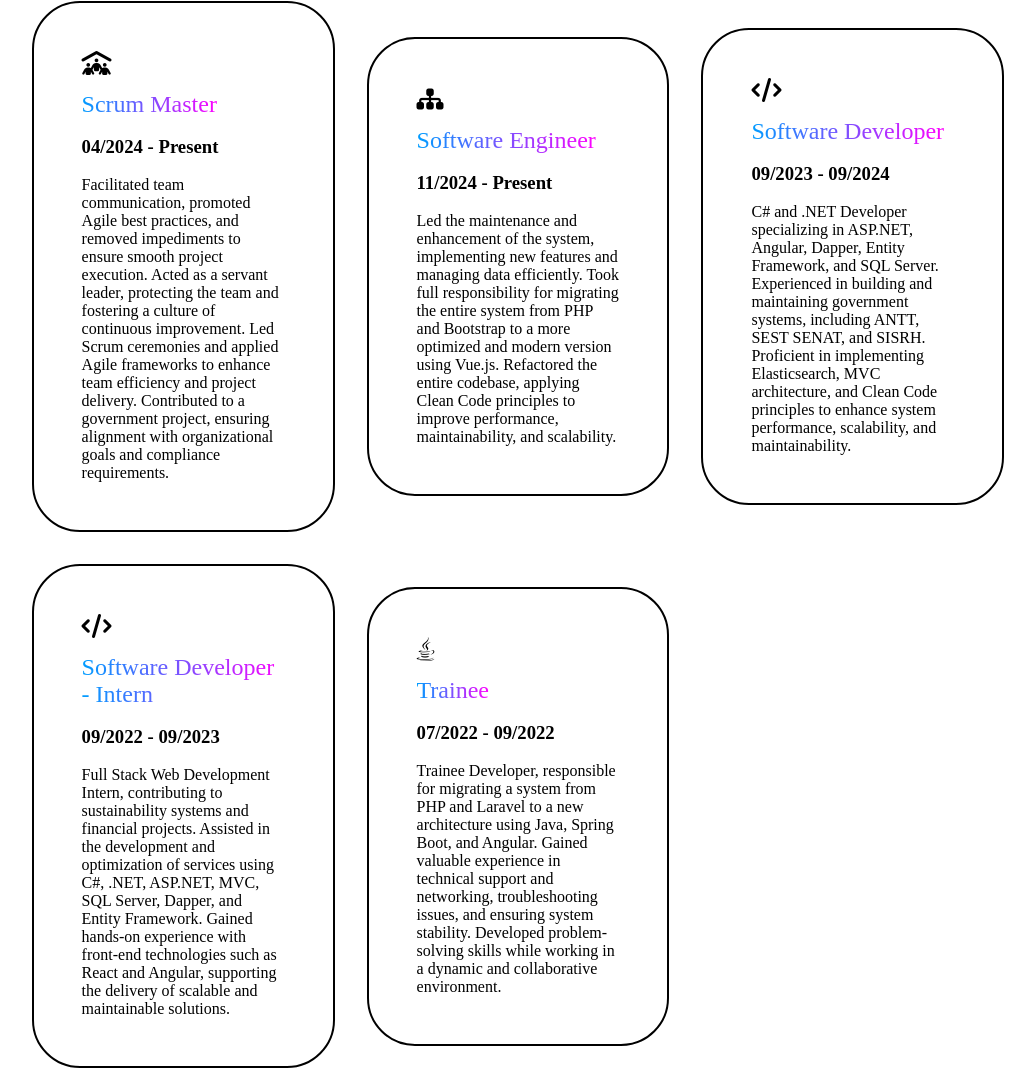
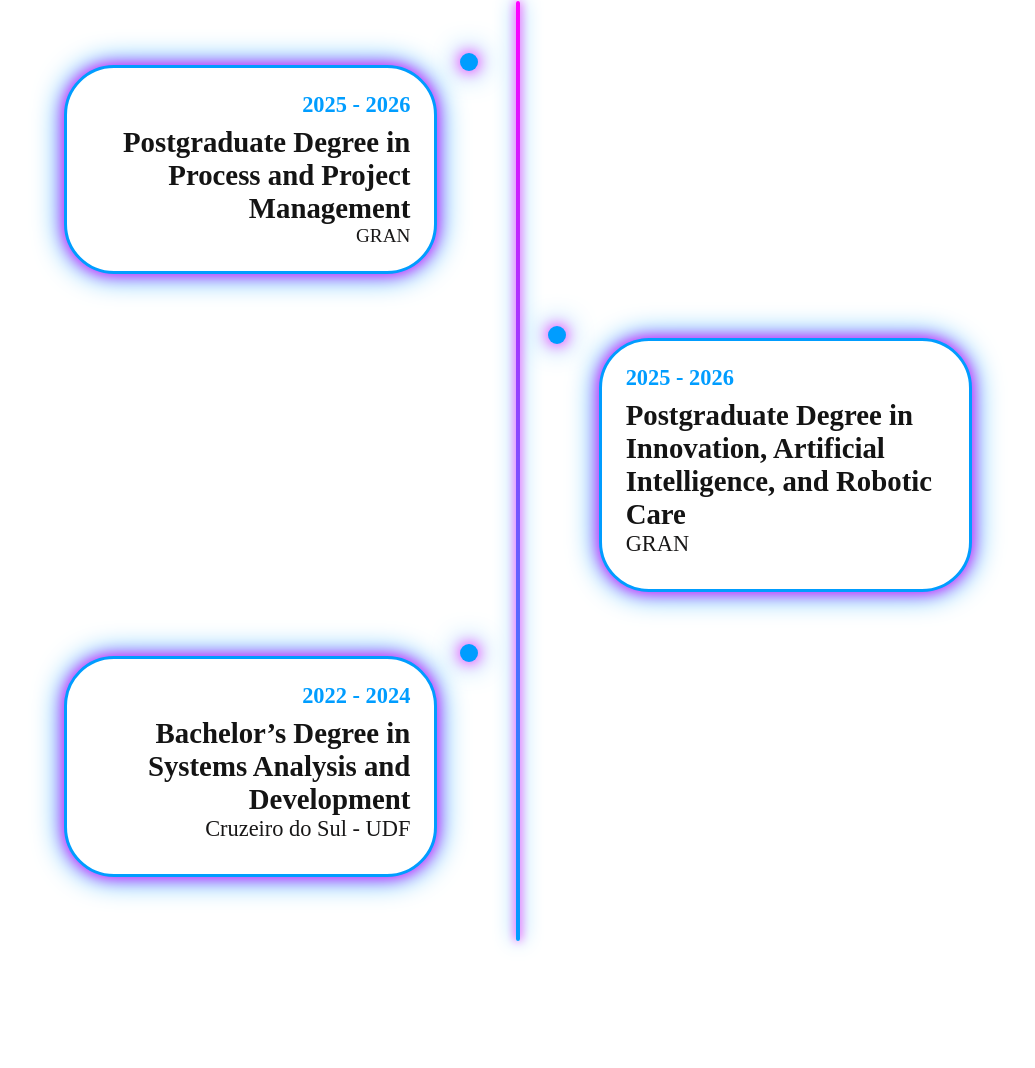
Before and after one commit to CarlosGoncalvesDev/new-portfolio, a plain HTML site: page index.html in a window 1280 px wide. Shown: the part 1081-2149 px from the top of the page, without its empty margins (122-1157 px from the left). Drawn offline with Linux system fonts and the light colour scheme.

Commit message:
Nova versão

```diff
--- a/index.html
+++ b/index.html
@@ -16,6 +16,9 @@
         <ul class="nav-links">
             <li>
                 <a href="#about">About</a>
+            </li>
+            <li>
+                <a href="#education">Education</a>
             </li>
             <li>
                 <a href="#experience">Experience</a>
@@ -37,7 +40,7 @@
             <div class="info-box">
                 <div class="text">
                     <h3>Hi, I'm</h3>
-                    <h1>Carlos Eduardo</h1>
+                    <h1><span class="typing-text"></span></h1>
                     <span>Project Manager with expertise in Scrum and Methods Agile & Software Developer</span>
                 </div>
                 <div class="btn-group">
@@ -56,6 +59,40 @@
             </div>
         </div>
     </section>
+
+    <section id="education" class="education">
+        <h2 class="section-title">Education</h2>
+
+        <div class="timeline">
+            <div class="timeline-item left">
+                <div class="timeline-content">
+                    <span class="timeline-date">2025 - 2026</span>
+                    <h3>Postgraduate Degree in Process and Project Management</h3>
+                    <p>GRAN</p>
+                </div>
+            </div>
+
+            <div class="timeline-item right">
+                <div class="timeline-content">
+                    <span class="timeline-date">2025 - 2026</span>
+                    <h3>Postgraduate Degree in Innovation, Artificial Intelligence, and Robotic Care</h3>
+                    <h4>GRAN</h4>
+                </div>
+            </div>
+
+            <div class="timeline-item left">
+                <div class="timeline-content">
+                    <span class="timeline-date">2022 - 2024</span>
+                    <h3>Bachelor’s Degree in Systems Analysis and Development</h3>
+                    <h4>Cruzeiro do Sul - UDF</h4>
+                </div>
+            </div>
+
+        </div>
+    </section>
+
+
+
 
     <section id="experience" class="experience">
         <h2 class="section-title">Experience</h2>
@@ -213,6 +250,10 @@
             </li>
 
             <li>
+                <a href="#education">Education</a>
+            </li>
+
+            <li>
                 <a href="#experience">Experience</a>
             </li>
 
--- a/script.js
+++ b/script.js
@@ -44,3 +44,35 @@ document.addEventListener("DOMContentLoaded", function () {
         }, 2000);
     }
 });
+
+document.addEventListener("DOMContentLoaded", function () {
+    const textElement = document.querySelector(".typing-text");
+    const text = "Carlos Eduardo";
+    let index = 0;
+    let isDeleting = false;
+
+    function typeEffect() {
+        if (!isDeleting) {
+            textElement.innerHTML = text.substring(0, index) + "|";
+            index++;
+
+            if (index > text.length) {
+                setTimeout(() => {
+                    isDeleting = true;
+                }, 1000);
+            }
+        } else {
+            // Remove caracteres
+            textElement.innerHTML = text.substring(0, index) + "|";
+            index--;
+
+            if (index === 0) {
+                isDeleting = false;
+            }
+        }
+
+        setTimeout(typeEffect, isDeleting ? 100 : 250);
+    }
+
+    typeEffect();
+});
--- a/style.css
+++ b/style.css
@@ -543,6 +543,125 @@ footer ul li a {
     }
 }
 
+.typing-text::after {
+    content: "|";
+    display: inline-block;
+    animation: blink 0.7s infinite;
+}
+
+@keyframes blink {
+    50% {
+        opacity: 0;
+    }
+}
+
+
+.education {
+    padding: 8rem 12%;
+    background: white;
+    text-align: center;
+    position: relative;
+}
+
+.timeline {
+    position: relative;
+    max-width: 1200px;
+    margin: auto;
+    padding: 2rem 0;
+}
+
+.timeline::before {
+    content: "";
+    position: absolute;
+    top: 0;
+    left: 50%;
+    width: 4px;
+    height: 100%;
+    background: linear-gradient(to bottom, #ff00ff, #009dff);
+    box-shadow: 0 0 10px #ff00ff, 0 0 20px #009dff;
+    transform: translateX(-50%);
+    border-radius: 2px;
+}
+
+
+/* Estilizando cada item da linha do tempo */
+.timeline-item {
+    position: relative;
+    width: 45%;
+    padding: 2rem;
+}
+
+.timeline-item.left {
+    text-align: right;
+    left: 0;
+}
+
+.timeline-item.right {
+    text-align: left;
+    left: 55%;
+}
+
+.timeline-item::before {
+    content: "";
+    position: absolute;
+    top: 20px;
+    left: 100%;
+    width: 18px;
+    height: 18px;
+    background: #009dff;
+    border-radius: 50%;
+    box-shadow: 0 0 15px #ff00ff, 0 0 30px #009dff;
+    transform: translateX(-50%);
+}
+
+.timeline-item.right::before {
+    left: -10px;
+}
+
+.timeline-content {
+    background: white;
+    border: 3px solid #009dff;
+    padding: 1.5rem;
+    border-radius: 50px;
+    /* Arredondamento das caixas */
+    box-shadow: 0 0 15px #ff00ff, 0 0 30px #009dff;
+    transition: 0.3s ease-in-out;
+}
+
+.timeline-content:hover {
+    transform: scale(1.05);
+    box-shadow: 0 0 25px #ff00ff, 0 0 50px #009dff;
+}
+
+/* Data da experiência */
+.timeline-date {
+    font-size: 1.4rem;
+    font-weight: 700;
+    color: #009dff;
+    display: block;
+    margin-bottom: 0.5rem;
+}
+
+/* Títulos */
+.timeline-content h3 {
+    font-size: 1.8rem;
+    color: rgb(20, 20, 20);
+}
+
+.timeline-content h4 {
+    font-size: 1.4rem;
+    color: rgb(24, 23, 23);
+    font-weight: 400;
+    margin-bottom: 0.5rem;
+}
+
+/* Texto */
+.timeline-content p {
+    font-size: 1.2rem;
+    color: rgb(24, 23, 23);
+}
+
+
 @media (max-width: 768px) {
     header {
         gap: 1.5rem;
@@ -654,6 +773,42 @@ footer ul li a {
         margin: 0 auto;
     }
 
+    .timeline {
+        display: flex;
+        flex-direction: column;
+        align-items: center;
+        padding-left: 0;
+    }
+
+    .timeline::before {
+        left: 20px;
+    }
+
+    .timeline-item {
+        width: 100%;
+        text-align: left;
+        padding-left: 40px;
+        /* Espaço para a linha */
+        position: relative;
+    }
+
+    .timeline-item::before {
+        left: 10px;
+        top: 50%;
+        transform: translateY(-50%);
+    }
+
+    .timeline-content {
+        width: 90%;
+        /* Ajusta largura do bloco */
+        margin: 1rem auto;
+        border-radius: 50px;
+    }
+
+    .timeline-item.right {
+        left: 0;
+    }
+
 }
 
 
```
